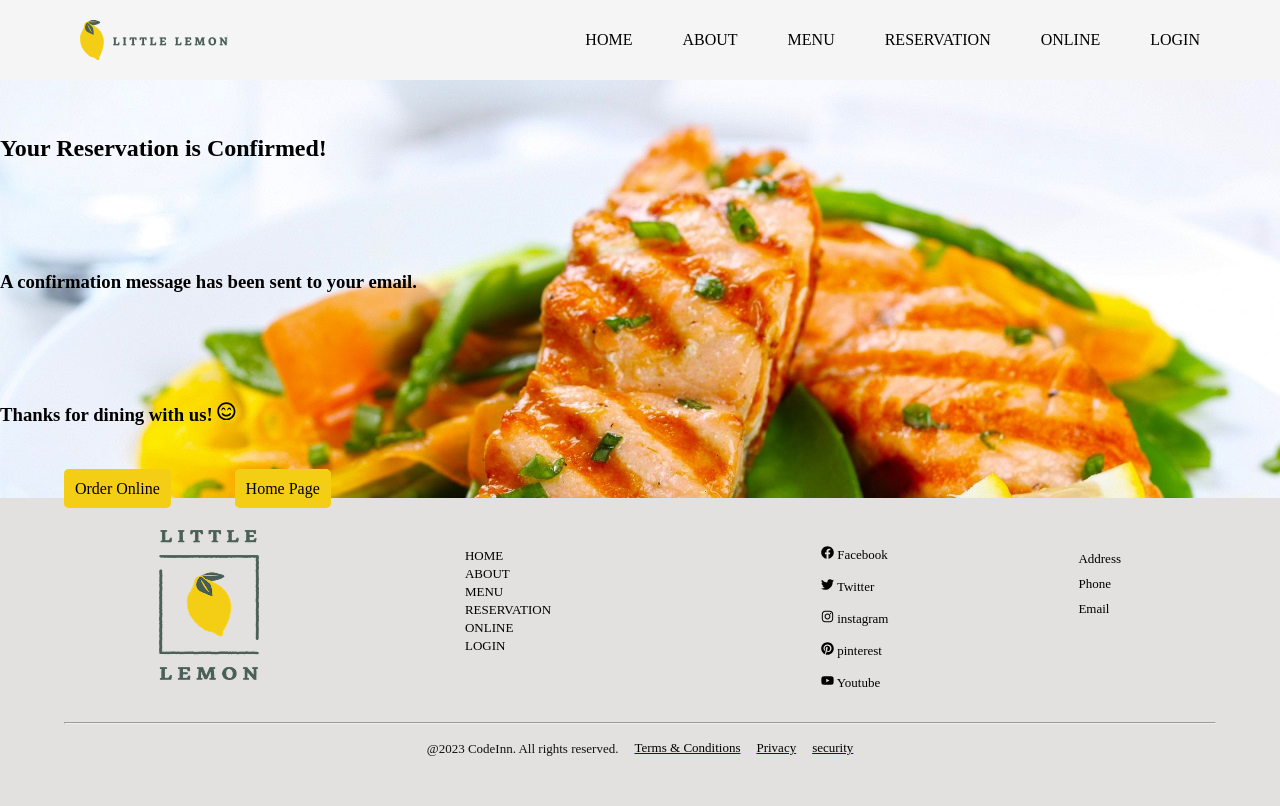
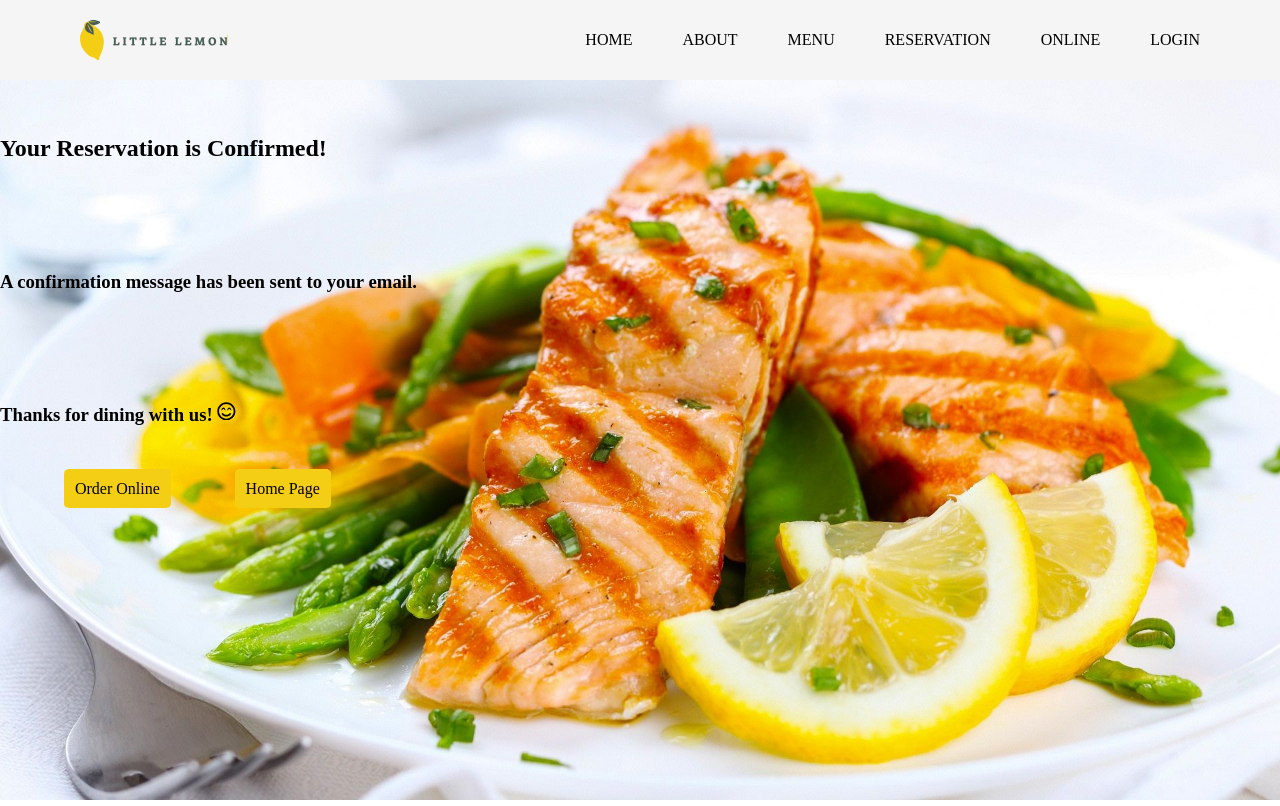
Before and after one commit to Shabarish01/repo, a React (Create React App) app: page /Confirmation in a window 1280 px wide. Built offline with nearby package versions, Linux system fonts and the light colour scheme.

Commit message:
Final commit
last changes

```diff
--- a/src/components/Footer.js
+++ b/src/components/Footer.js
@@ -1,4 +1,3 @@
-import { Link } from "react-router-dom";
 import React from "react";
 import logo from "../components/img/footer_logo.png"
 import { FaFacebook, FaTwitter, FaInstagram, FaPinterest, FaYoutube } from "react-icons/fa";
@@ -8,55 +7,6 @@ import "../CSS/footer.css";
 const Footer = () => {
     return (
         <>
-        <div className="app_footer">
-        <div className="app_footer-section">
-        <div className="app_footer-items">
-            <div className="app_footer-logo"><img src={logo} alt="Little lemonlogo" style={{ height:"150px", width: "100px"}}/></div>
-        <div className="app_links">
-         <ul>
-         <li><Link className="app_links-items" to="/Home">HOME</Link></li>
-         <li><Link className="app_links-items" to="#/About">ABOUT</Link></li>
-         <li><Link className="app_links-items" to="#/Menu">MENU</Link></li>
-         <li><Link className="app_links-items" to="#/Reservation">RESERVATION</Link></li>
-         <li><Link className="app_links-items" to="#/online">ONLINE</Link></li>
-         <li><Link className="app_links-items" to="#/login">LOGIN</Link></li>
-         </ul>
-         </div>
-
-        <div className="app_social-icons">
-            <ul>
-            <li><FaFacebook /> Facebook</li>
-            <li><FaTwitter /> Twitter</li>
-            <li><FaInstagram /> instagram</li>
-            <li><FaPinterest /> pinterest</li>
-            <li><FaYoutube /> Youtube</li>
-        </ul>
-        </div>
-        <div className="app_online">
-
-            <p>Address
-            <br/> Phone <br/>
-            Email
-            </p>
-        </div>
-
-        <hr></hr>
-
-            <div className="app_footer-below">
-                <div className="app_footer-copywrite">
-                    <p>
-                        @{new Date().getFullYear()} CodeInn. All rights reserved.
-                    </p>
-                </div>
-             <div className="app_footer-below-links">
-                <a href="/terms"><div><p>Terms & Conditions</p></div></a>
-                <a href="/privacy"><div><p>Privacy</p></div></a>
-                <a href="/security"><div><p>security</p></div></a>
-             </div>
-            </div>
-        </div>
-       </div>
-    </div>
 
         </>
     )
--- a/src/pages/Reservations.js
+++ b/src/pages/Reservations.js
@@ -9,6 +9,7 @@ import Slider from '@mui/material/Slider';
 import { Link } from 'react-router-dom';
 import img3 from "../components/img/767042.jpg";
 import { Typography } from '@mui/material';
+import moment from 'moment/moment';
 
 function Reservation() {
   const [fName, setFName] = useState("");
@@ -21,7 +22,8 @@ function Reservation() {
   const handleChange = (event, newValue) => {
     setValue(newValue);
   };
-
+  const today = new Date();
+console.log(today)
   return (
     <>
       <div className='app_booking'>
```
